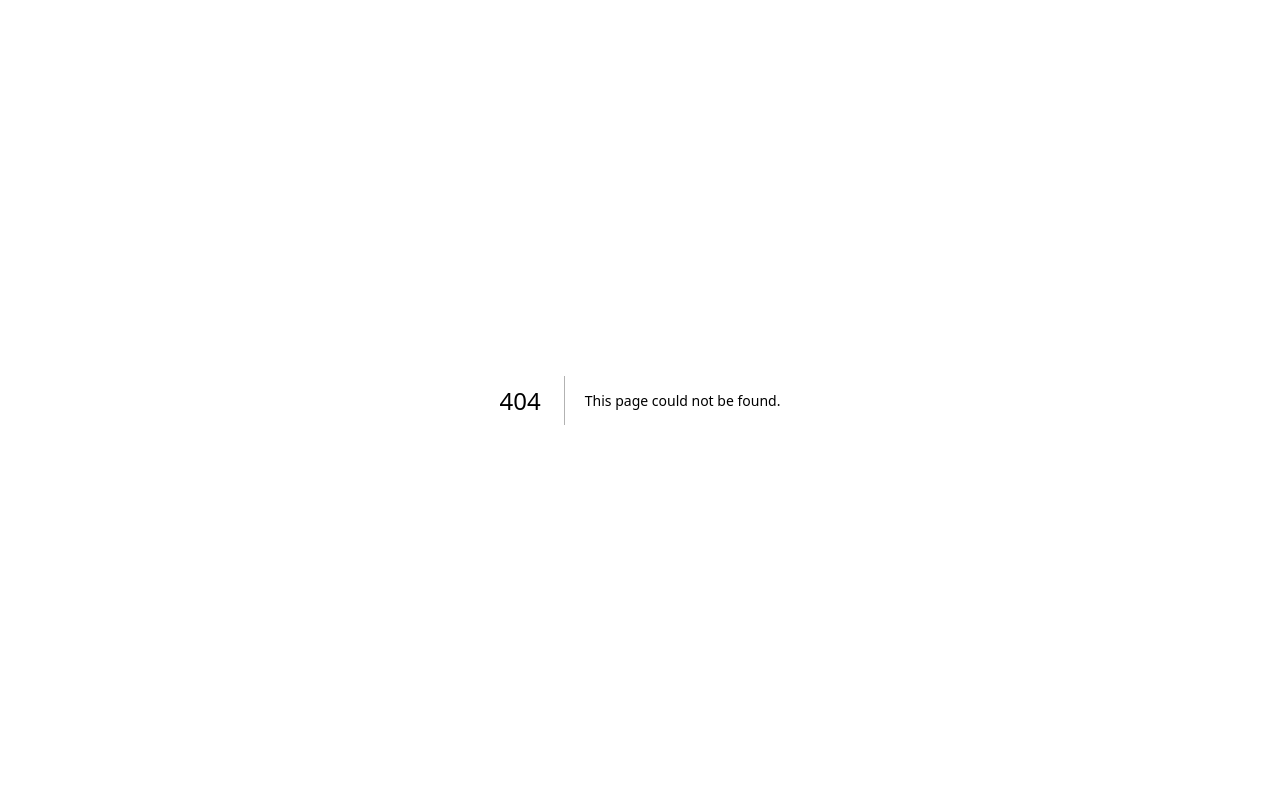
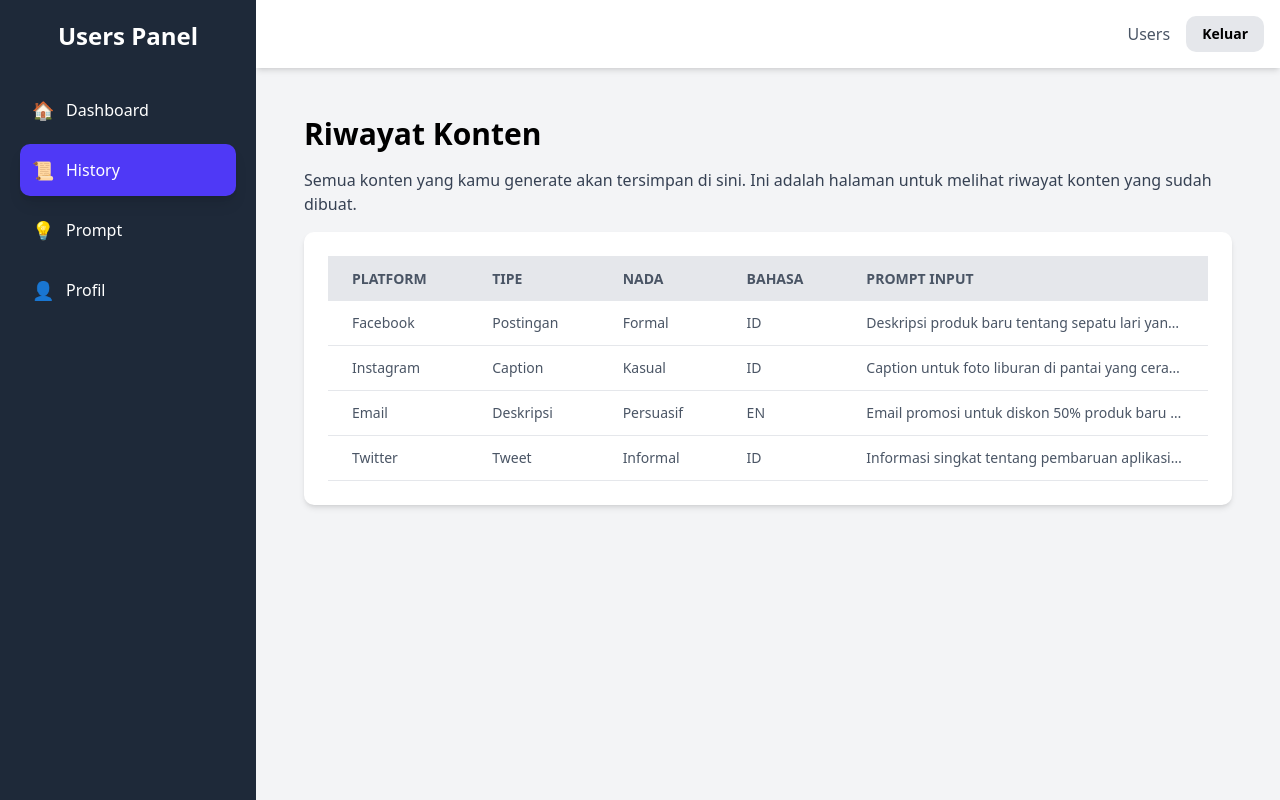
Before and after one commit to cherrylnh17/copywriter-fe, a Next.js app: page /studio/history in a window 1280 px wide. Before the commit this address had no page. Built offline with nearby package versions, Linux system fonts and the light colour scheme; no server answers; sample sign-in values are in the browser's storage.

Commit message:
Fitur jwt aunt

```diff
--- a/package.json
+++ b/package.json
@@ -16,6 +16,7 @@
     "@mui/material": "^7.3.2",
     "class-variance-authority": "^0.7.1",
     "js-cookie": "^3.0.5",
+    "jwt-decode": "^4.0.0",
     "lucide-react": "^0.542.0",
     "motion": "^12.23.12",
     "next": "15.5.2",
--- /dev/null
+++ b/src/app/studio/history/StudioHistoryWrapper.jsx
@@ -0,0 +1,22 @@
+"use client";
+import React, { useEffect, useState } from "react";
+import HistoryPanel from "@/dashboard/HistoryPanel";
+import Sidebar from '@/dashboard/Sidebar';
+import Header from '@/dashboard/Header';
+
+export default function StudioHistoryWrapper() {
+    const [isSidebarOpen, setIsSidebarOpen] = useState(false);
+
+    return (
+    <>
+        <Sidebar isSidebarOpen={isSidebarOpen} setIsSidebarOpen={setIsSidebarOpen} />
+        <div className="flex-1 flex flex-col overflow-hidden">
+        <Header onToggleSidebar={() => setIsSidebarOpen(!isSidebarOpen)} />
+        <main className="flex-1 overflow-auto p-6">
+            <HistoryPanel />
+        </main>
+        </div>
+    </>
+    );
+
+}
--- /dev/null
+++ b/src/app/studio/history/page.js
@@ -0,0 +1,8 @@
+import StudioHistoryWrapper from './StudioHistoryWrapper';
+
+export default function Home() {
+
+  return (
+    <StudioHistoryWrapper />
+  );
+}
--- a/src/app/studio/layout.js
+++ b/src/app/studio/layout.js
@@ -1,7 +1,9 @@
+import TokenLogin from "@/components/TokenLogin";
+
 export default function StudioLayout({ children }) {
   return (
     <div className="flex min-h-screen bg-gray-100">
-      {children}
+      <TokenLogin>{children}</TokenLogin>
     </div>
   );
 }
--- a/src/auth/OtpForm.jsx
+++ b/src/auth/OtpForm.jsx
@@ -16,7 +16,7 @@ export default function OtpForm() {
   const [message, setMessage] = useState('');
   const [loading, setLoading] = useState(false);
   const [resendLoading, setResendLoading] = useState(false);
-  const [resendCooldown, setResendCooldown] = useState(60); //timer kirim ulang OTP
+  const [resendCooldown, setResendCooldown] = useState(0); //timer kirim ulang OTP
   const searchParams = useSearchParams();
   const email = searchParams.get('email');
 
@@ -78,8 +78,8 @@ export default function OtpForm() {
       await Swal.fire({
         icon: 'success',
         title: 'Verifikasi Berhasil!',
-        text: 'Anda akan diarahkan ke Dashboard.',
-        confirmButtonText: 'Lanjut',
+        text: 'Silahkan Login Menggunakan Akun Anda.',
+        confirmButtonText: 'Login',
       });
       window.location.href = '/sign-in';
     } catch (error) {
--- a/src/auth/SignInForm.jsx
+++ b/src/auth/SignInForm.jsx
@@ -1,11 +1,13 @@
 "use client";
 import * as React from "react";
-import Swal from 'sweetalert2';
+import Swal from "sweetalert2";
 import {
   Box, Typography, TextField, Button, Link, Checkbox,
   FormControlLabel, Divider,
 } from "@mui/material";
 import { Eye, EyeOff } from "lucide-react";
+
+import { loginUser, getUserProfile } from "@/lib/api";
 
 export default function SignInForm() {
   const [emailError, setEmailError] = React.useState(false);
@@ -13,12 +15,14 @@ export default function SignInForm() {
   const [passwordError, setPasswordError] = React.useState(false);
   const [passwordErrorMessage, setPasswordErrorMessage] = React.useState("");
   const [showPassword, setShowPassword] = React.useState(false);
+  const [isLoading, setIsLoading] = React.useState(false);
 
   const validateInputs = async (event) => {
     event.preventDefault();
-    const email = event.target.email.value;
-    const password = event.target.password.value;
+    setIsLoading(true);
 
+    const email = event.target.email.value.trim();
+    const password = event.target.password.value.trim();
     let isValid = true;
 
     if (!email || !/\S+@\S+\.\S+/.test(email)) {
@@ -32,83 +36,55 @@ export default function SignInForm() {
 
     if (!password || password.length < 6) {
       setPasswordError(true);
-      setPasswordErrorMessage("Password must be at least 6 characters long.");
+      setPasswordErrorMessage("Password must be at least 6 characters.");
       isValid = false;
     } else {
       setPasswordError(false);
       setPasswordErrorMessage("");
     }
 
-    if (isValid) {
-      try {
-        const res = await fetch("https://malasnulis-api-production-016f.up.railway.app/api/authentications", {
-          method: "POST",
-          headers: {
-            "Content-Type": "application/json",
-          },
-          body: JSON.stringify({
-            email,
-            password,
-          }),
-        });
-
-        let data;
-        try {
-          const text = await res.text();
-          try {
-            data = JSON.parse(text);
-          } catch {
-            console.error("Respon bukan JSON:\n", text);
-            throw new Error("Server error: response bukan JSON");
-          }
-        } catch (e) {
-          throw new Error("Gagal membaca respon dari server");
+    if (!isValid) {
+      setIsLoading(false);
+      return;
     }
 
+    try {
+      const { tokens, profile } = await loginUser({ email, password });
 
-        if (!res.ok) throw new Error(data.message || "Login Gagal");
-
-        console.log("Respon dari server", data);
-        localStorage.setItem('accessToken', data.data.accessToken);
-        localStorage.setItem('refreshToken', data.data.refreshToken);
-
+      localStorage.setItem("user", JSON.stringify(profile));
 
       Swal.fire({
-          title: 'Login Berhasil!',
-          icon: 'success',
-          confirmButtonText: 'OK',
+        title: "Login Berhasil!",
+        icon: "success",
+        confirmButtonText: "OK",
       }).then(() => {
-          window.location.href = `/studio/home`;
+        window.location.href = "/studio/home";
       });
+    } catch (err) {
+      console.error("Login error:", err.message);
 
-
-      } catch (err) {
-          console.error("Terjadi kesalahan: ", err.message);
-
-          // error belum verif akun
       if (err.message === "akun anda belum diverifikasi") {
         Swal.fire({
-              title: 'Akun Belum Diverifikasi',
-              text: 'Silakan verifikasi akun kamu sebelum login.',
-              icon: 'warning',
-              confirmButtonText: 'Verifikasi Sekarang',
+          title: "Akun Belum Diverifikasi",
+          text: "Silakan verifikasi akun kamu sebelum login.",
+          icon: "warning",
+          confirmButtonText: "Verifikasi Sekarang",
         }).then(() => {
           window.location.href = `/verify-account?email=${encodeURIComponent(email)}`;
         });
-            return;
-          }
-
-          // default error
+      } else {
         Swal.fire({
-            title: 'Login Gagal',
-            text: err.message || 'Terjadi kesalahan saat login.',
-            icon: 'error',
-            confirmButtonText: 'Coba Lagi',
+          title: "Login Gagal",
+          text: err.message || "Terjadi kesalahan saat login.",
+          icon: "error",
+          confirmButtonText: "Coba Lagi",
         });
       }
-
+    } finally {
+      setIsLoading(false);
     }
   };
+
 
   return (
     <Box
@@ -203,6 +179,7 @@ export default function SignInForm() {
           variant="contained"
           type="submit"
           fullWidth
+          disabled={isLoading}
           sx={{
             background: 'linear-gradient(45deg, #FE6B8B 30%, #FF8E53 90%)',
             boxShadow: '0 3px 5px 2px rgba(255, 105, 135, .3)',
@@ -213,15 +190,13 @@ export default function SignInForm() {
             }
           }}
         >
-          Sign in
+          {isLoading ? "Signing in..." : "Sign in"}
         </Button>
       </Box>
 
       <Divider sx={{ my: 2, borderColor: 'rgba(255, 255, 255, 0.3)' }}>
         <Typography sx={{ color: 'rgba(255, 255, 255, 0.6)' }}>or</Typography>
       </Divider>
-
-
 
       <Typography
         variant="body2"
--- a/src/auth/SignUpForm.jsx
+++ b/src/auth/SignUpForm.jsx
@@ -81,7 +81,7 @@ export default function SignUpForm() {
 
         if (!res.ok) throw new Error(data.message || "Pendaftaran Gagal");
 
-        console.log("Respon dari server", data);
+        // console.log("Respon dari server", data);
 
          Swal.fire({
           title: 'Pendaftaran Berhasil!',
--- /dev/null
+++ b/src/components/TokenLogin.jsx
@@ -0,0 +1,62 @@
+"use client";
+
+import React, { useEffect } from "react";
+import { refreshToken, logoutUser } from "@/lib/api";
+import { useRouter } from "next/navigation";
+import Swal from "sweetalert2";
+import { jwtDecode } from "jwt-decode";
+
+
+export default function TokenLogin({ children }) {
+  const router = useRouter();
+
+  useEffect(() => {
+    async function validateToken() {
+      const accessToken = localStorage.getItem("accessToken");
+
+      if (!accessToken) {
+        return handleSessionExpired("Access token tidak ditemukan.");
+      }
+
+      try {
+        const decoded = jwtDecode(accessToken);
+        // console.log(decoded.exp);
+        const now = Math.floor(Date.now() / 1000);
+
+        // console.log("Decoded token:", decoded);
+        // console.log("Now:", now, "Exp:", decoded.exp);
+
+        if (!decoded.exp || decoded.exp < now) {
+          // console.log("Access token kadaluarsa, proses refres...");
+          await refreshToken();
+        } else {
+          // console.log("Access token valid.");
+        }
+      } catch (error) {
+        console.error("Gagal decode token:", error);
+        return handleSessionExpired("Token tidak valid atau rusak.");
+      }
+    }
+
+    function handleSessionExpired(message) {
+      Swal.fire({
+        icon: "warning",
+        title: "Session Berakhir",
+        text: message || "Silakan login ulang.",
+        confirmButtonText: "OK",
+      }).then(() => {
+        logoutUser();
+        router.push("/sign-in");
+      });
+    }
+
+    validateToken();
+
+    const interval = setInterval(validateToken, 10 * 60 * 1000);
+    return () => clearInterval(interval);
+  }, [router]);
+
+
+
+  return <>{children}</>;
+}
--- a/src/dashboard/Header.jsx
+++ b/src/dashboard/Header.jsx
@@ -6,10 +6,13 @@ import { List } from "lucide-react";
 export default function Header({ onToggleSidebar }) {
   const router = useRouter();
   const [token, setToken] = useState(null);
-  const [userProfile, setUserProfile] = useState(null);
+  const [email, setEmail] = useState(null);
+  const [isLoading, setIsLoading] = useState(true);
+
 
   useEffect(() => {
     const accessToken = localStorage.getItem("accessToken");
+    const profileString = localStorage.getItem("userProfile");
 
     if (!accessToken) {
       router.push("/sign-in");
@@ -18,27 +21,19 @@ export default function Header({ onToggleSidebar }) {
 
     setToken(accessToken);
 
-    fetch("https://malasnulis-api-production-016f.up.railway.app/api/users/profile/me", {
-      method: "GET",
-      headers: {
-        "Content-Type": "application/json",
-        "Authorization": `Bearer ${accessToken}`,
-      },
-    })
-      .then((res) => {
-        if (!res.ok) {
-          throw new Error("Unauthorized");
-        }
-        return res.json();
-      })
-      .then((data) => {
-        setUserProfile(data);
-      })
-      .catch((err) => {
-        console.error(err.message);
-        localStorage.removeItem("accessToken");
-        router.push("/sign-in");
-      });
+    if (profileString) {
+      try {
+        const profile = JSON.parse(profileString);
+        const email = profile?.data?.user?.email;
+        setEmail(email);
+      } catch (error) {
+        console.error("Gagal parse profile:", error);
+      }
+    } else {
+      console.log("Data userProfile tidak ditemukan di localStorage");
+    }
+
+    setIsLoading(false);
   }, [router]);
 
   const handleLogout = async () => {
@@ -46,6 +41,8 @@ export default function Header({ onToggleSidebar }) {
 
     if (!refreshToken) {
       // fallback kalau gak ada refreshToken, langsung logout
+      localStorage.removeItem("user");
+      localStorage.removeItem("userProfile");
       localStorage.removeItem("accessToken");
       localStorage.removeItem("refreshToken");
       router.push("/sign-in");
@@ -96,7 +93,7 @@ export default function Header({ onToggleSidebar }) {
 
       <div className="flex items-center space-x-4">
         <span className="text-gray-600">
-          {userProfile ? userProfile.data.user.email || "User" : "Loading..."}
+          {isLoading ? "Loading..." : email || "Users"}
         </span>
         <button
           onClick={handleLogout}
--- /dev/null
+++ b/src/dashboard/HistoryPanel.jsx
@@ -0,0 +1,69 @@
+"use client";
+import * as React from "react";
+
+export default function HistoryPanel() {
+    const historyData = [
+        {
+        "id": 1,
+        "platform": "Facebook",
+        "type": "Postingan",
+        "tone": "Formal",
+        "language": "ID",
+        "input_prompt": "Deskripsi produk baru tentang sepatu lari yang ringan dan nyaman.",
+        },
+        {
+        "id": 2,
+        "platform": "Instagram",
+        "type": "Caption",
+        "tone": "Kasual",
+        "language": "ID",
+        "input_prompt": "Caption untuk foto liburan di pantai yang cerah dan indah.",
+        },
+        {
+        "id": 3,
+        "platform": "Email",
+        "type": "Deskripsi",
+        "tone": "Persuasif",
+        "language": "EN",
+        "input_prompt": "Email promosi untuk diskon 50% produk baru yang sangat terbatas.",
+        },
+        {
+        "id": 4,
+        "platform": "Twitter",
+        "type": "Tweet",
+        "tone": "Informal",
+        "language": "ID",
+        "input_prompt": "Informasi singkat tentang pembaruan aplikasi terbaru."
+        }
+    ];
+    return (
+        <div className="p-6">
+            <h2 className="text-3xl font-bold mb-4">Riwayat Konten</h2>
+            <p className="text-gray-700">Semua konten yang kamu generate akan tersimpan di sini. Ini adalah halaman untuk melihat riwayat konten yang sudah dibuat.</p>
+            <div className="bg-white p-6 rounded-lg shadow-md mt-4 overflow-x-auto">
+              <table className="min-w-full table-auto">
+                <thead>
+                  <tr className="bg-gray-200 text-gray-600 uppercase text-sm leading-normal">
+                    <th className="py-3 px-6 text-left">Platform</th>
+                    <th className="py-3 px-6 text-left">Tipe</th>
+                    <th className="py-3 px-6 text-left">Nada</th>
+                    <th className="py-3 px-6 text-left">Bahasa</th>
+                    <th className="py-3 px-6 text-left">Prompt Input</th>
+                  </tr>
+                </thead>
+                <tbody className="text-gray-600 text-sm font-light">
+                  {historyData.map((item) => (
+                    <tr key={item.id} className="border-b border-gray-200 hover:bg-gray-100">
+                      <td className="py-3 px-6 text-left whitespace-nowrap">{item.platform}</td>
+                      <td className="py-3 px-6 text-left">{item.type}</td>
+                      <td className="py-3 px-6 text-left">{item.tone}</td>
+                      <td className="py-3 px-6 text-left">{item.language}</td>
+                      <td className="py-3 px-6 text-left truncate max-w-xs">{item.input_prompt}</td>
+                    </tr>
+                  ))}
+                </tbody>
+              </table>
+            </div>
+        </div>
+    );
+}
--- /dev/null
+++ b/src/lib/api.js
@@ -0,0 +1,84 @@
+const API_BASE_URL = process.env.NEXT_PUBLIC_API_BASE_URL;
+
+export async function refreshToken() {
+  const refreshToken = localStorage.getItem("refreshToken");
+  if (!refreshToken) throw new Error("Refresh token tidak tersedia");
+
+  const res = await fetch(`${API_BASE_URL}/api/authentications`, {
+    method: "PUT",
+    headers: { "Content-Type": "application/json" },
+    body: JSON.stringify({ refreshToken }),
+  });
+
+  if (!res.ok) throw new Error("Gagal refresh token");
+
+  const data = await res.json();
+  localStorage.setItem("accessToken", data.data.accessToken);
+  localStorage.setItem("refreshToken", data.data.refreshToken);
+
+  return {
+    accessToken: data.data.accessToken,
+    refreshToken: data.data.refreshToken,
+  };
+}
+
+
+export function logoutUser() {
+  localStorage.clear();
+}
+
+export async function fetchWithRefresh(url, options = {}) {
+  let accessToken = localStorage.getItem("accessToken");
+
+  if (!options.headers) options.headers = {};
+  options.headers["Authorization"] = `Bearer ${accessToken}`;
+
+  let res = await fetch(url, options);
+
+  if (res.status === 401) {
+    try {
+      const tokens = await refreshToken();
+      accessToken = tokens.accessToken;
+      options.headers["Authorization"] = `Bearer ${accessToken}`;
+      res = await fetch(url, options);
+    } catch (error) {
+      localStorage.clear();
+      throw new Error("Session habis, silakan login ulang");
+    }
+  }
+
+  if (!res.ok) {
+    const errorText = await res.text();
+    throw new Error(errorText || "Request gagal");
+  }
+
+  return res.json();
+}
+
+export async function getUserProfile() {
+  return await fetchWithRefresh(`${API_BASE_URL}/api/users/profile/me`);
+}
+
+
+export async function loginUser({ email, password }) {
+  const res = await fetch(`${API_BASE_URL}/api/authentications`, {
+    method: "POST",
+    headers: { "Content-Type": "application/json" },
+    body: JSON.stringify({ email, password }),
+  });
+
+  if (!res.ok) {
+    const errorText = await res.text();
+    throw new Error(errorText || "Login gagal");
+  }
+
+  const data = await res.json();
+
+  localStorage.setItem("accessToken", data.data.accessToken);
+  localStorage.setItem("refreshToken", data.data.refreshToken);
+
+  const profile = await getUserProfile();
+  localStorage.setItem("userProfile", JSON.stringify(profile));
+
+  return { tokens: data.data, profile };
+}
```
Also changed, not shown: 1 other file (tests, documents, lock files or other folders). Lines whose indentation alone changed are shown as unchanged.
